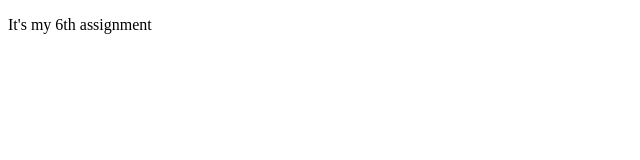
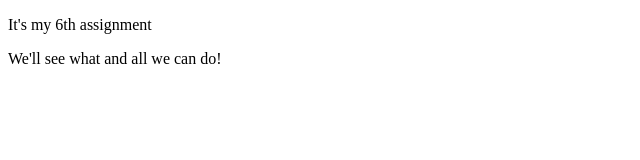
Before and after one commit to up2022/UST-ASSIGNMENT-6, a plain HTML site: page index.html in a window 1280 px wide. Shown: the whole page, without its empty margins (0-640 px from the left). Drawn offline with Linux system fonts and the light colour scheme.

Commit message:
second commit

```diff
--- a/index.html
+++ b/index.html
@@ -7,5 +7,6 @@
 </head>
 <body>
     <p>It's my 6th assignment</p>
+    <p>We'll see what and all we can do!</p>
 </body>
 </html>
```
